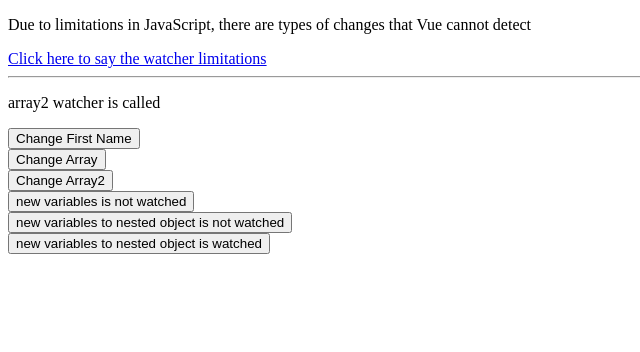
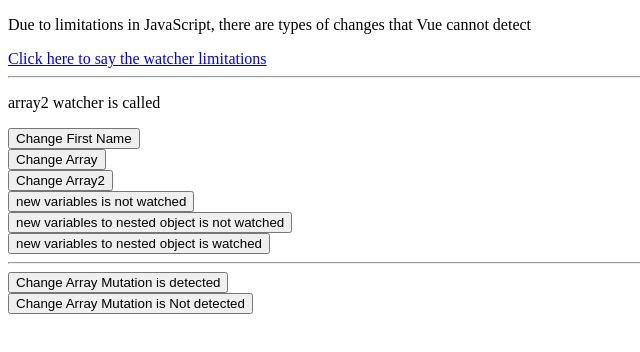
Before and after one commit to egXcoder/practice_js, a plain HTML site: page vuejs/watchers.html in a window 1280 px wide. Shown: the whole page, without its empty margins (0-640 px from the left). Drawn offline with nearby package versions, Linux system fonts and the light colour scheme.

Commit message:
explain mutation detection on watchers

```diff
--- a/vuejs/watchers.html
+++ b/vuejs/watchers.html
@@ -22,6 +22,9 @@
         <button style="display: block;" @click="newVar = 'hello'" >new variables is not watched</button>
         <button style="display: block;" @click="obj.newVar += 'hello'" >new variables to nested object is not watched</button>
         <button style="display: block;" @click="$set(obj,'newVar','hello')" >new variables to nested object is watched</button>
+        <hr>
+        <button style="display: block;" @click="changeArrayMutatationDetected()">Change Array Mutation is detected</button>
+        <button style="display: block;" @click="changeArrayMutatationNotDetected()">Change Array Mutation is Not detected</button>
     </div>
 
     <script src="https://cdn.jsdelivr.net/npm/vue@2.6.12/dist/vue.js"></script>
@@ -61,6 +64,35 @@
                 }
 
             },
+            methods: {
+                changeArrayMutatationDetected(){
+                    //all of these methods invoke the watcher
+                    //as all of these methods operate in place
+                    this.array.push(6);
+                    this.array.pop();
+                    this.array.unshift(6);
+                    this.array.shift(7);
+                    this.array.splice(0,1);
+                    this.array.sort((a,b)=>a-b);
+                    this.array.reverse();
+
+                    //instruct vuejs to invoke watcher
+                    this.$set(this.array, 2, 22);
+
+                    //watcher is run only once even if there are many mutations happened
+                    //watcher is run at the end of script after all mutations takes place
+                },
+                changeArrayMutatationNotDetected(){
+                    //all of these operations don't invoke the watcher
+                    //as all of these methods don't affect the original array
+                    this.array.slice(0,2);
+                    this.array.filter((el)=>el<2);
+                    this.array.map((el)=>el*2);
+
+                    //change index directly don't affect watcher
+                    this.array[2] = 22;
+                },
+            },
         });
     </script>
 </body>
```
